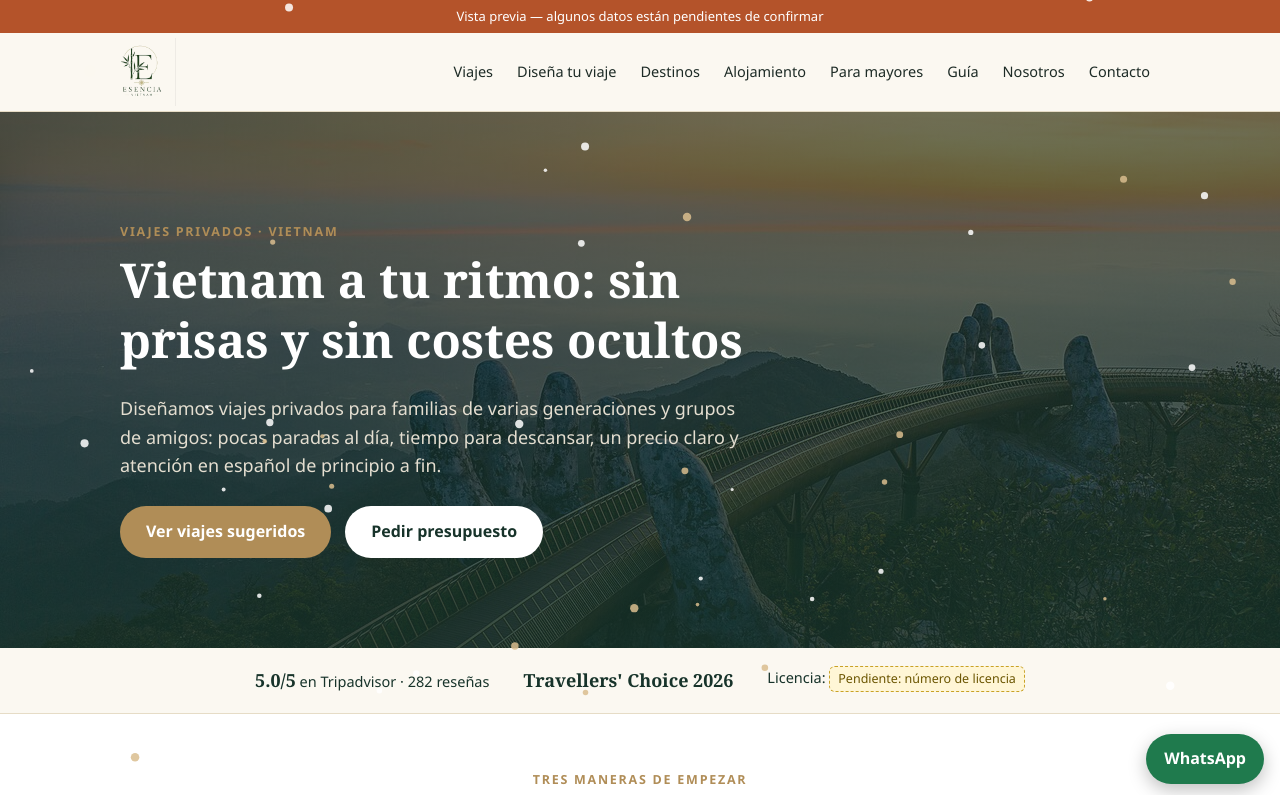
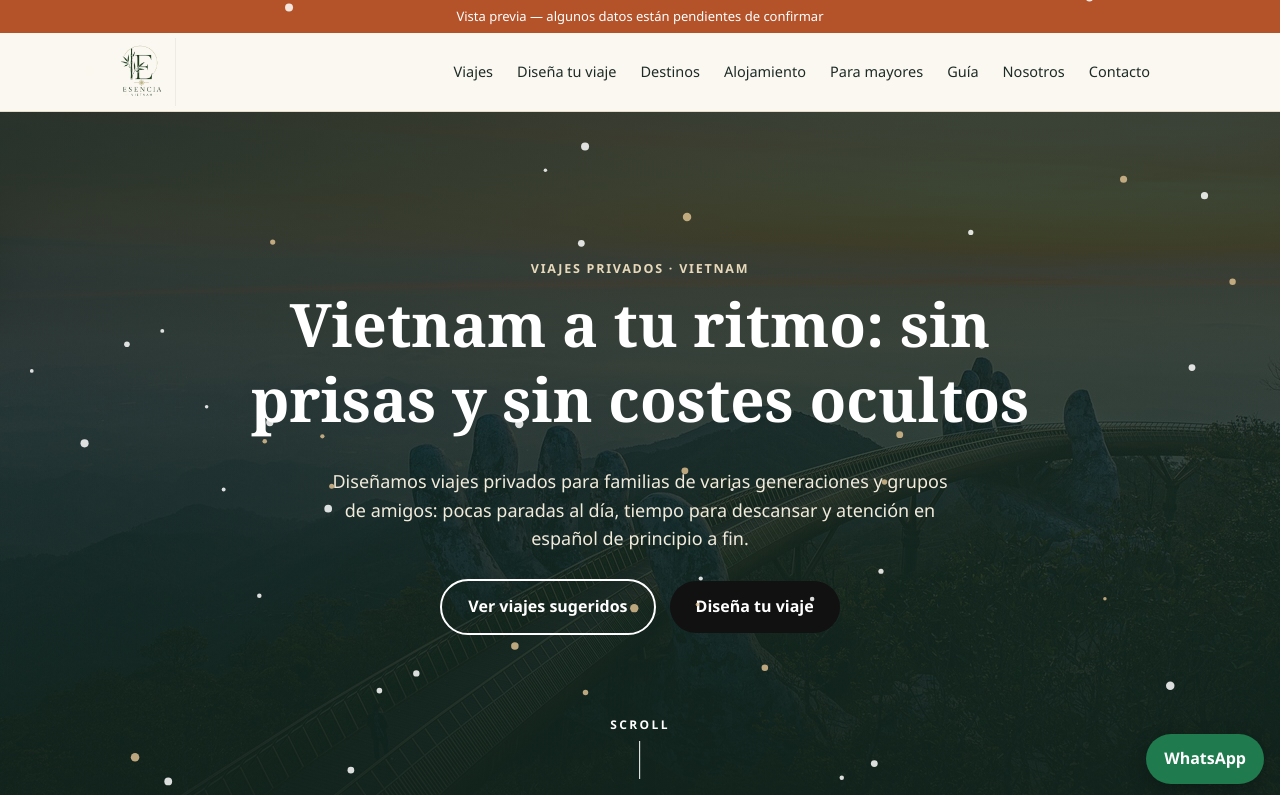
Before and after one commit to linhntd0408cfaa-lang/esencia-vietnam-landing, a plain HTML site: page index.html in a window 1280 px wide. Shown: the top 795 px of the page. Drawn offline with Linux system fonts and the light colour scheme.

Commit message:
Portada: hero a pantalla completa preparado para vídeo de fondo
Co-Authored-By: Claude Sonnet 5 <noreply@anthropic.com>

```diff
--- a/index.html
+++ b/index.html
@@ -26,22 +26,35 @@
 <style>
 .hero{background:linear-gradient(180deg,rgba(23,51,42,.62),rgba(23,51,42,.86)),url(images/day3-ba-na-hills.jpg) center 35%/cover no-repeat;padding:110px 0 90px}
 .hero h1{max-width:820px}
+.hero-video{position:relative;min-height:calc(100vh - 110px);display:flex;align-items:center;text-align:center;padding:90px 0 110px;overflow:hidden}
+.hero-video .hero-bg{position:absolute;inset:0;width:100%;height:100%;object-fit:cover;z-index:0}
+.hero-video::before{content:"";position:absolute;inset:0;z-index:1;background:linear-gradient(180deg,rgba(15,30,24,.55),rgba(15,30,24,.35) 45%,rgba(15,30,24,.7))}
+.hero-video .hero-inner{position:relative;z-index:2}
+.hero-video h1{margin-inline:auto;font-size:clamp(32px,5.4vw,60px)}
+.hero-video .lead{margin-inline:auto;color:#f1ebdc}
+.btn.ghost-light{background:transparent;border:2px solid #fff;color:#fff}
+.btn.dark{background:#111;color:#fff}
+.scroll-cue{position:absolute;z-index:2;left:50%;bottom:22px;transform:translateX(-50%);background:none;border:0;color:#fff;font:600 12px var(--sans);letter-spacing:.2em;cursor:pointer;display:flex;flex-direction:column;align-items:center;gap:8px}
+.scroll-cue span{display:block;width:1px;height:38px;background:#fff}
 </style>
 </head>
 <body>
 <div id="site-header"></div>
 <main>
-  <section class="hero">
-    <div class="container">
-      <p class="kicker">Viajes privados · Vietnam</p>
+  <section class="hero hero-video">
+    <video class="hero-bg" id="hero-video" autoplay muted loop playsinline preload="metadata" poster="images/day3-ba-na-hills.jpg" aria-hidden="true"><source src="videos/hero.mp4" type="video/mp4"></video>
+    <div class="container hero-inner">
+      <p class="kicker" style="color:var(--gold-soft)">Viajes privados · Vietnam</p>
       <h1>Vietnam a tu ritmo: sin prisas y sin costes ocultos</h1>
-      <p class="lead">Diseñamos viajes privados para familias de varias generaciones y grupos de amigos: pocas paradas al día, tiempo para descansar, un precio claro y atención en español de principio a fin.</p>
-      <div class="row">
-        <a class="btn" href="viajes.html">Ver viajes sugeridos</a>
-        <a class="btn light" href="contacto.html">Pedir presupuesto</a>
+      <p class="lead">Diseñamos viajes privados para familias de varias generaciones y grupos de amigos: pocas paradas al día, tiempo para descansar y atención en español de principio a fin.</p>
+      <div class="row" style="justify-content:center">
+        <a class="btn ghost-light" href="viajes.html">Ver viajes sugeridos</a>
+        <a class="btn dark" href="constructor.html">Diseña tu viaje</a>
       </div>
     </div>
+    <button type="button" class="scroll-cue" id="scroll-cue" aria-label="Bajar">SCROLL<span></span></button>
   </section>
+
 
   <section class="container">
     <div class="trustbar" id="trustbar"></div>
@@ -182,5 +195,17 @@ E.ready(function(){
   });
 });
 </script>
+<script>
+(function(){
+  var v=document.getElementById('hero-video');
+  if(v){
+    v.addEventListener('error',function(){v.remove();},true);
+    var s=v.querySelector('source'); if(s) s.addEventListener('error',function(){v.remove();});
+    if(matchMedia('(prefers-reduced-motion: reduce)').matches){v.removeAttribute('autoplay');v.pause();}
+  }
+  var c=document.getElementById('scroll-cue');
+  if(c) c.addEventListener('click',function(){window.scrollTo({top:document.querySelector('.hero-video').offsetHeight,behavior:'smooth'});});
+})();
+</script>
 </body>
 </html>
```
